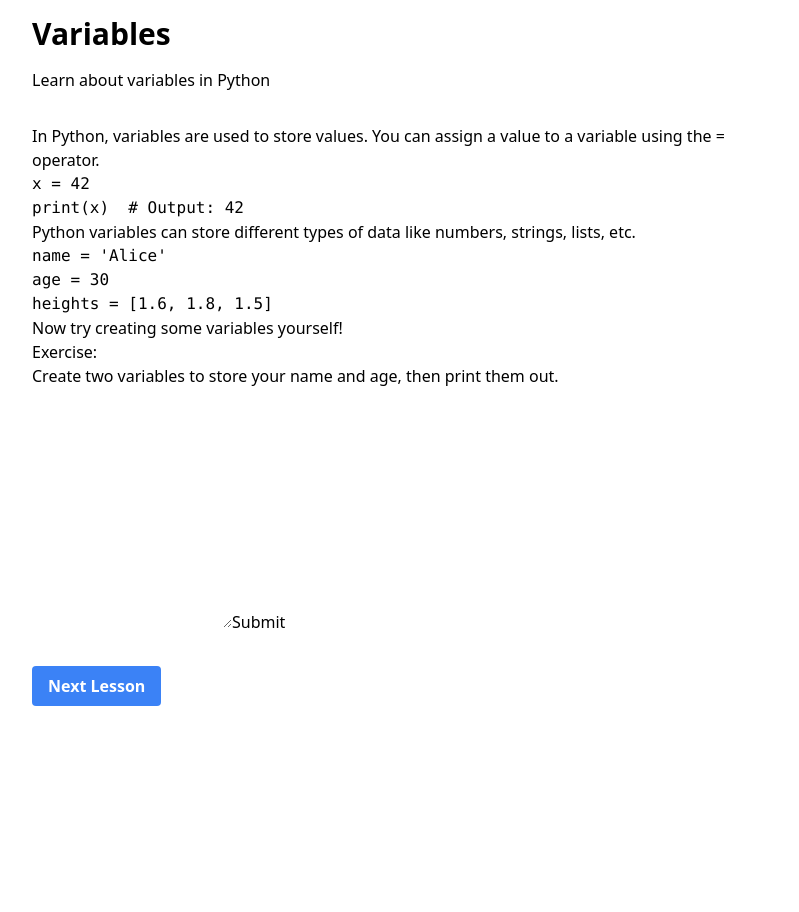
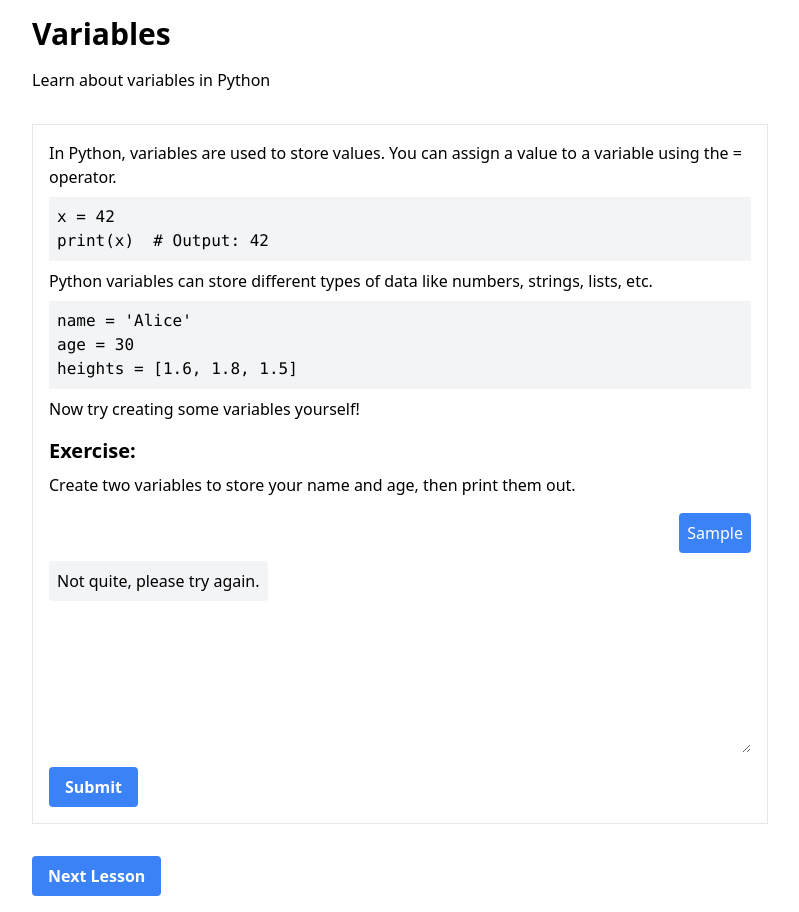
Before and after one commit to topherbc/learning-platform, a React (Create React App) app: page / in a window 1280 px wide. Both pictures are taken after typing "Sample" into the empty fields and a click on the button "Submit". Shown: the whole page, without its empty margins (240-1039 px from the left). Before the commit the page ends 800 px from the top, so only its background shows below. Built offline with nearby package versions, Linux system fonts and the light colour scheme.

Commit message:
Handle user input and display chat history

```diff
--- a/src/components/Chat.jsx
+++ b/src/components/Chat.jsx
@@ -3,36 +3,65 @@ import React, { useState } from 'react';
 
 function Chat({ lesson }) {
   const [userInput, setUserInput] = useState('');
+  const [chatHistory, setChatHistory] = useState([]);
 
   const handleSubmit = (e) => {
     e.preventDefault();
-    // TODO: Check user input against lesson.exercise.solution
+    const isCorrect = userInput.trim() === lesson.exercise.solution.trim();
+    const feedback = isCorrect ? 'Correct!' : 'Not quite, please try again.';
+
+    setChatHistory([
+      ...chatHistory,
+      { type: 'user', text: userInput },
+      { type: 'bot', text: feedback },
+    ]);
+
     setUserInput('');
   };
 
   return (
-    <div className="chat">
+    <div className="border p-4">
+      <div className="mb-4">
         {lesson.content.map((item, index) => (
-        <div key={index}>
+          <div key={index} className="mb-2">
             {item.type === 'text' && <p>{item.text}</p>}
             {item.type === 'code' && (
-            <pre>
+              <pre className="bg-gray-100 p-2">
                 <code>{item.text}</code>
               </pre>
             )}
           </div>
         ))}
+      </div>
 
-      <h3>Exercise:</h3>
+      <div className="mb-4">
+        <h3 className="text-xl font-bold mb-2">Exercise:</h3>
         <p>{lesson.exercise.prompt}</p>
+      </div>
+
+      <div className="mb-4">
+        {chatHistory.map((entry, index) => (
+          <div key={index} className={`mb-2 ${entry.type === 'user' ? 'text-right' : ''}`}>
+            <span className={`inline-block p-2 rounded ${entry.type === 'user' ? 'bg-blue-500 text-white' : 'bg-gray-100'}`}>
+              {entry.text}
+            </span>
+          </div>
+        ))}
+      </div>
 
       <form onSubmit={handleSubmit}>
         <textarea
+          className="w-full p-2 mb-2"
           value={userInput}
           onChange={(e) => setUserInput(e.target.value)}
-          rows={10}
+          rows={5}
         />
-        <button type="submit">Submit</button>
+        <button
+          type="submit"
+          className="bg-blue-500 hover:bg-blue-700 text-white font-bold py-2 px-4 rounded"
+        >
+          Submit
+        </button>
       </form>
     </div>
   );
```
Lines whose indentation alone changed are shown as unchanged.
